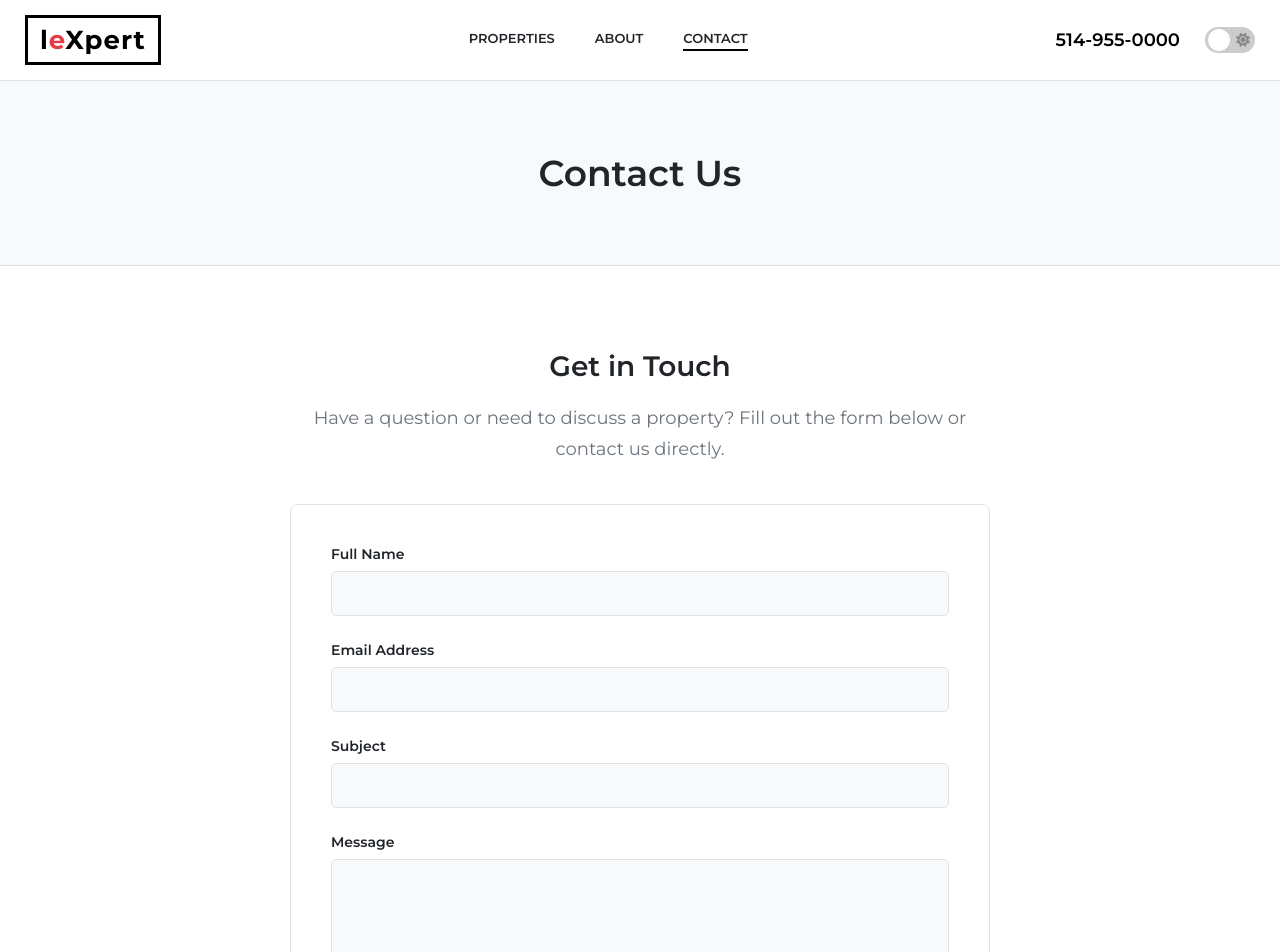
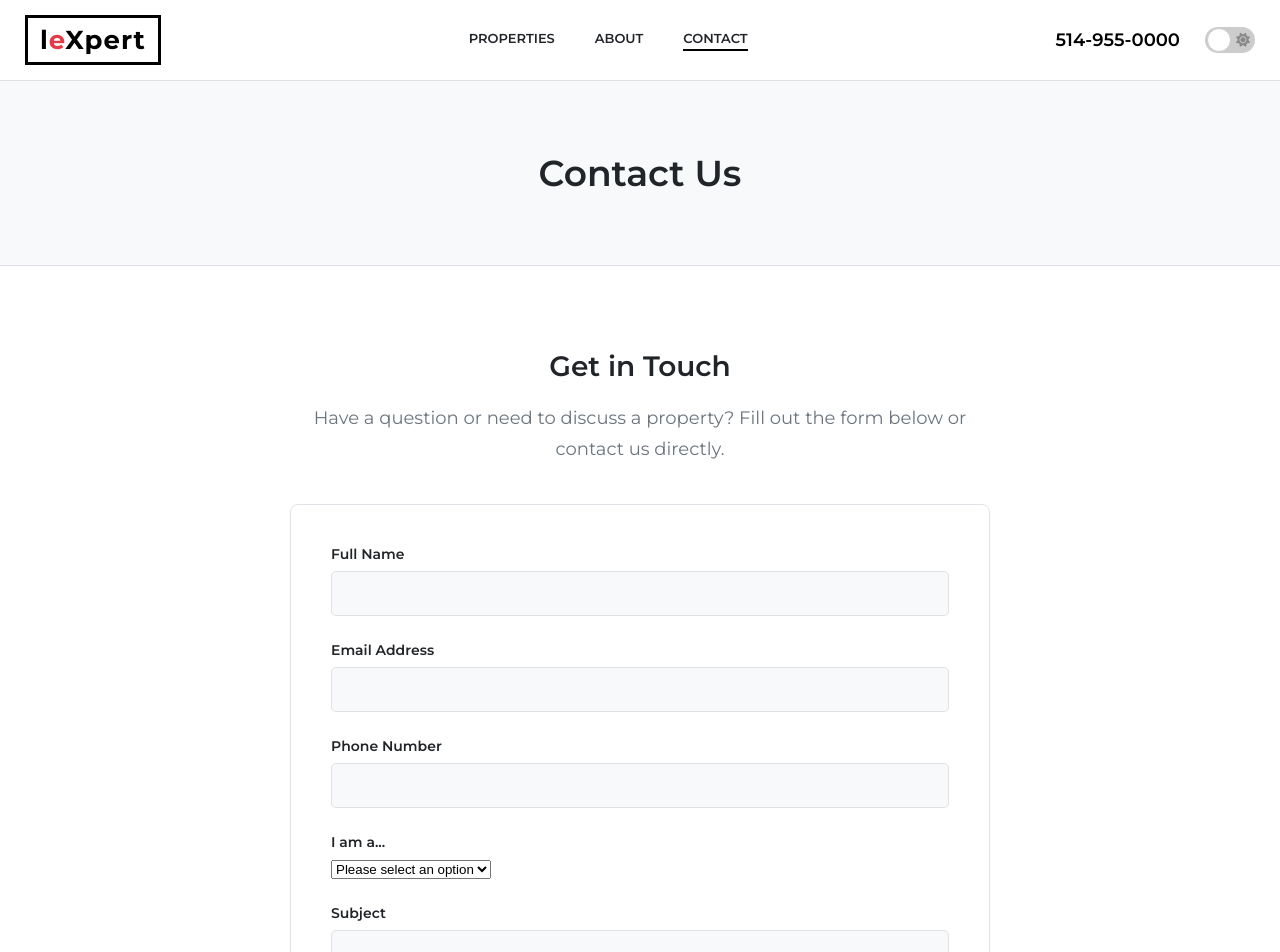
Before and after one commit to zen1604/expert, a Next.js app: page /contact in a window 1280 px wide. Shown: the top 952 px of the page. Built offline with nearby package versions, Linux system fonts and the light colour scheme.

Commit message:
Update ContactForm.js

```diff
--- a/components/ContactForm.js
+++ b/components/ContactForm.js
@@ -33,13 +33,24 @@ export default function ContactForm() {
     }
   }, [state.success]);
 
-
   // If the submission was successful, we show the success message instead of the form.
+  // Note: We are keeping the form visible to show the success message above it,
+  // but you can uncomment the next two lines to replace the form entirely.
+  /*
   if (state.success) {
     return <p className="success-message">{state.message}</p>;
   }
+  */
 
   return (
+    <>
+      {/* Display success messages from the server, if any */}
+      {state.success && (
+        <p className="success-message" style={{ color: 'var(--success-green)', marginBottom: '15px', fontWeight: '500' }}>
+          {state.message}
+        </p>
+      )}
+
       <form ref={formRef} action={formAction} className="contact-form">
         <div className="form-group">
           <label htmlFor="name">Full Name</label>
@@ -49,6 +60,23 @@ export default function ContactForm() {
           <label htmlFor="email">Email Address</label>
           <input type="email" id="email" name="email" required />
         </div>
+
+        {/* --- ADDED PHONE NUMBER FIELD --- */}
+        <div className="form-group">
+          <label htmlFor="phone">Phone Number</label>
+          <input type="tel" id="phone" name="phone" required />
+        </div>
+
+        {/* --- ADDED TYPE (BUYER/SELLER) FIELD --- */}
+        <div className="form-group">
+          <label htmlFor="type">I am a...</label>
+          <select id="type" name="type" required>
+            <option value="">Please select an option</option>
+            <option value="1">Buyer</option>
+            <option value="2">Seller</option>
+          </select>
+        </div>
+
         <div className="form-group">
           <label htmlFor="subject">Subject</label>
           <input type="text" id="subject" name="subject" required />
@@ -67,5 +95,6 @@ export default function ContactForm() {
           </p>
         )}
       </form>
+    </>
   );
 }
```
Lines whose indentation alone changed are shown as unchanged.
